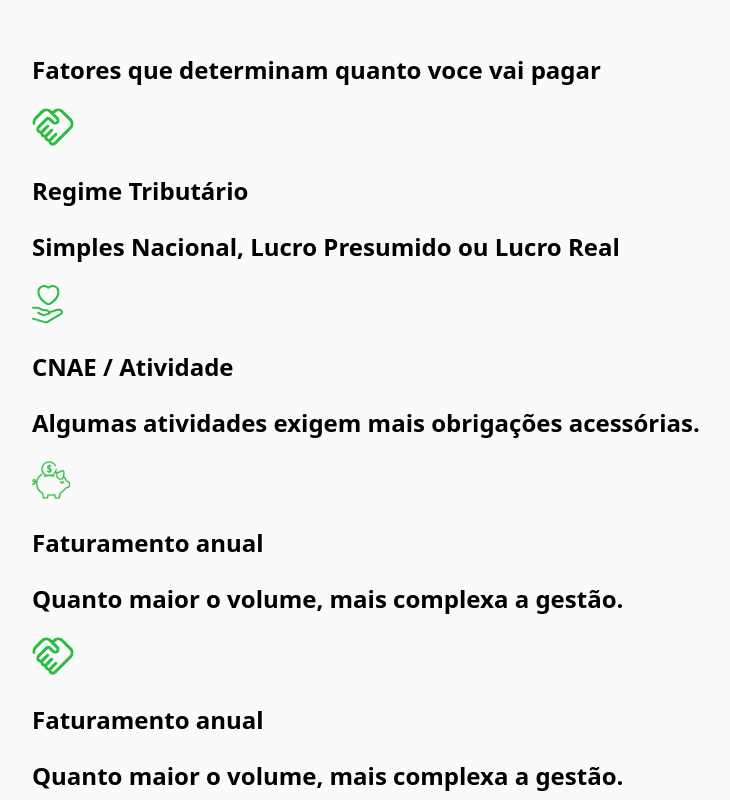
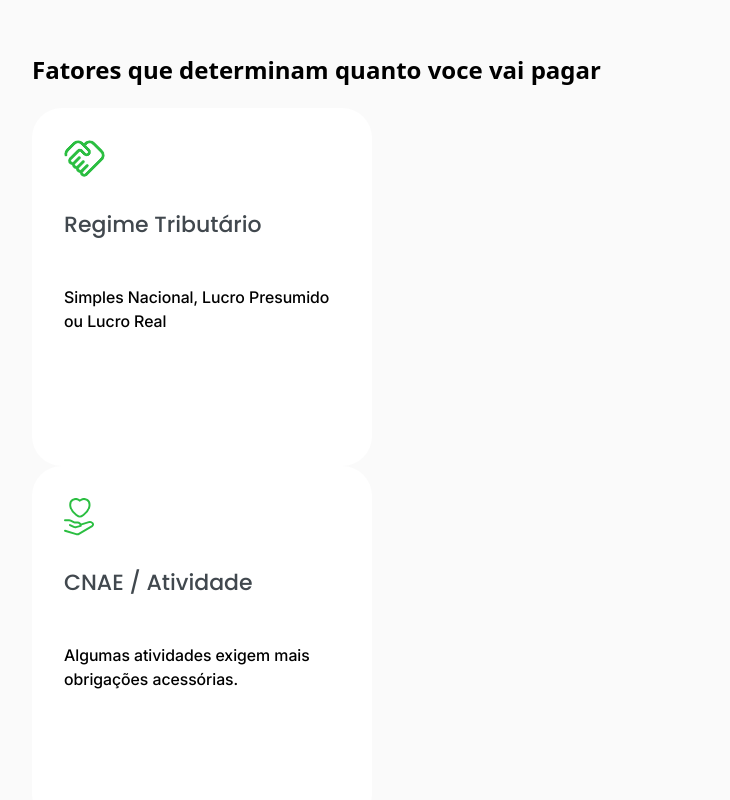
Before and after one commit to gusholz/desafio-front-end, a React (Vite) app: page / in a window 1280 px wide. Shown: the top 800 px of the page, without its empty margins (0-730 px from the left). Built offline with nearby package versions, Linux system fonts and the light colour scheme.

Commit message:
feat: add style and behavior to `PaymentDetails` Components

```diff
--- a/src/components/Card/Card.jsx
+++ b/src/components/Card/Card.jsx
@@ -1,9 +1,11 @@
+import styles from "./Card.module.css";
+
 export default function Card({ iconSrc, mainText, subText }) {
   return (
-    <div>
-      <img src={iconSrc}></img>
-      <h1>{mainText}</h1>
-      <h2>{subText}</h2>
+    <div className={styles.card}>
+      <img className={styles.icon} src={iconSrc}></img>
+      <h1 className={styles.title}>{mainText}</h1>
+      <h2 className={styles.subtitle}>{subText}</h2>
     </div>
   );
 }
--- /dev/null
+++ b/src/components/Card/Card.module.css
@@ -0,0 +1,29 @@
+.card {
+  background-color: white;
+  padding: 2rem;
+  border-radius: 30px;
+  width: 276px;
+  height: 294px;
+  flex-shrink: 0;
+  display: flex;
+  align-items: flex-start;
+  flex-direction: column;
+  gap: 12px;
+}
+
+.icon {
+  max-height: 38px;
+}
+
+.title {
+  font-size: 22px;
+  font-family: "Poppins";
+  font-weight: 500;
+  color: #41484e;
+}
+
+.subtitle {
+  font-size: 16px;
+  font-family: "Inter";
+  font-weight: 500;
+}
--- a/src/components/ChevronButton/ChevronButton.jsx
+++ b/src/components/ChevronButton/ChevronButton.jsx
@@ -1,9 +1,15 @@
 import styles from "./ChevronButton.module.css";
 import chevronIcon from "../../assets/icons/chevron.svg";
 
-export default function ChevronButton({ isFlipped, action }) {
+export default function ChevronButton({ isFlipped, action, isDisabled }) {
   return (
-    <button type="button" onClick={action} className={styles.chevronButton}>
+    <button
+      type="button"
+      onClick={action}
+      disabled={isDisabled}
+      className={`${styles.chevronButton} ${isDisabled ? styles.disabled : ""}`}
+      aria-disabled={isDisabled}
+    >
       <img
         src={chevronIcon}
         alt=""
--- a/src/components/ChevronButton/ChevronButton.module.css
+++ b/src/components/ChevronButton/ChevronButton.module.css
@@ -5,10 +5,11 @@
   cursor: pointer;
 }
 
-.chevron {
-  transition: transform 0.2s ease;
-}
-
 .flipped {
   transform: rotate(180deg);
 }
+
+.disabled {
+  opacity: 0.3;
+  cursor: not-allowed;
+}
```
